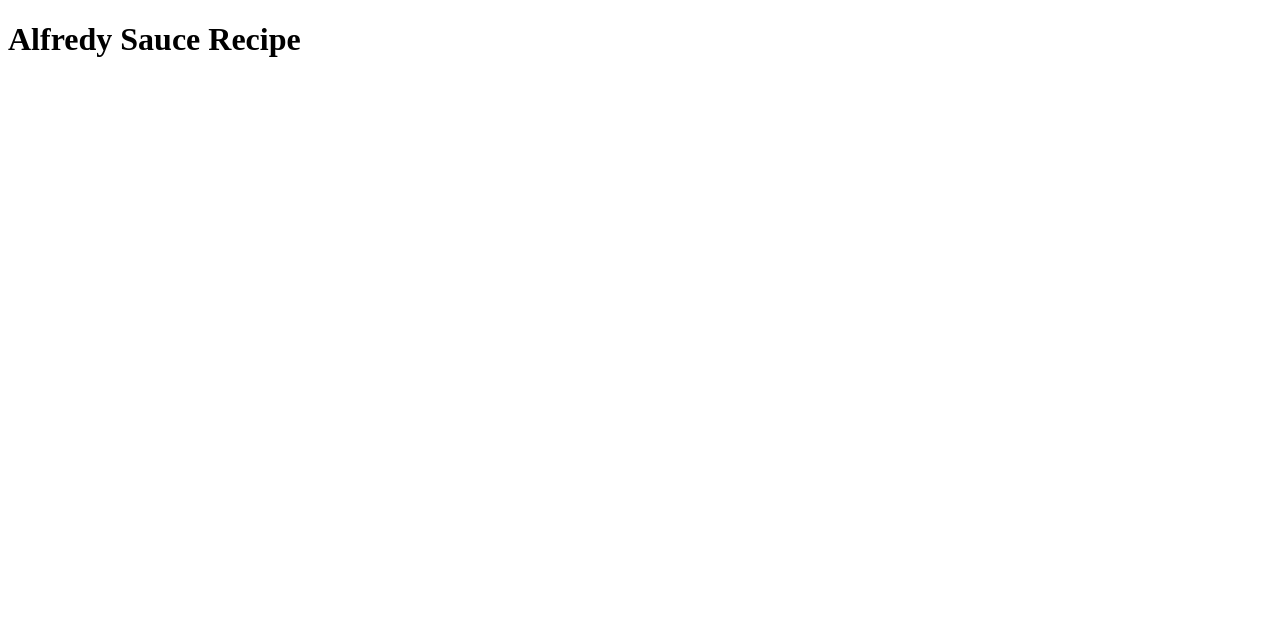
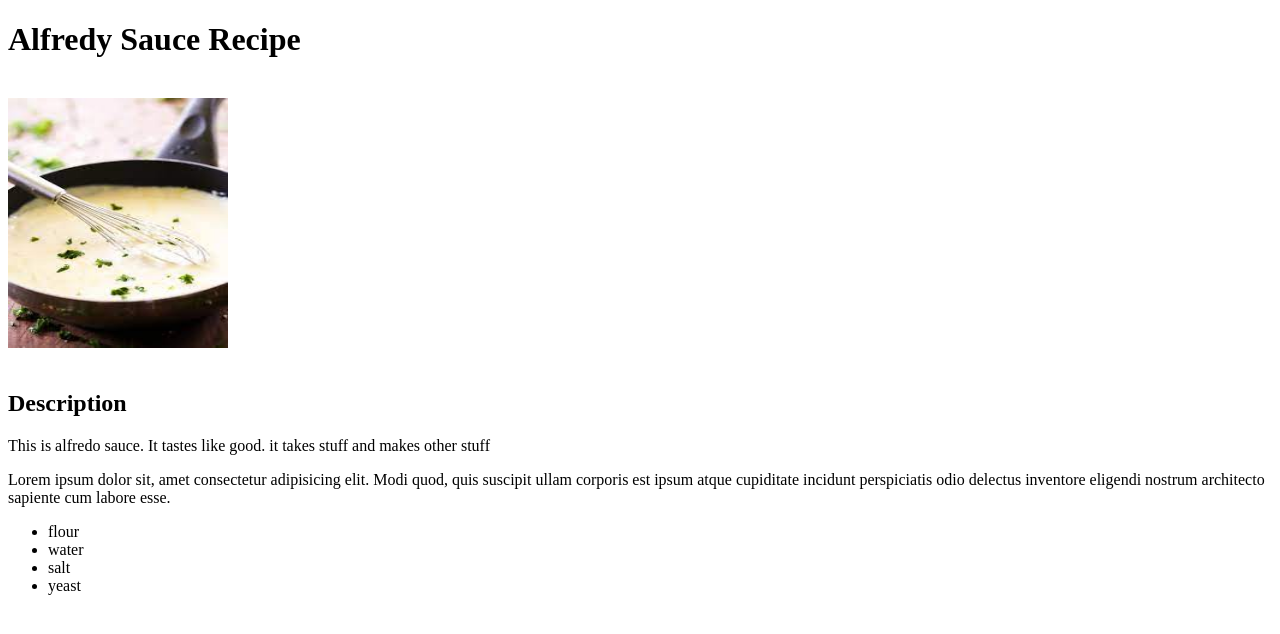
Before and after one commit to bscruggs99/odin-recipes, a plain HTML site: page recipes/alfredo.html in a window 1280 px wide. Drawn offline with Linux system fonts and the light colour scheme.

Commit message:
updated recipe pages

```diff
--- a/recipes/alfredo.html
+++ b/recipes/alfredo.html
@@ -10,5 +10,35 @@
 
     <h1>Alfredy Sauce Recipe</h1>
 
+
+    <br>
+    <img src="images/alfredo.jpeg" height="250" width="220">
+
+    <br>
+    <br>
+    <h2>Description</h2>
+
+    <p>
+        This is alfredo sauce. It tastes like good.  it takes stuff and makes other stuff
+    </p>
+
+    <p>
+Lorem ipsum dolor sit, amet consectetur adipisicing elit. Modi quod, quis suscipit ullam corporis est ipsum atque cupiditate incidunt perspiciatis odio delectus inventore eligendi nostrum architecto sapiente cum labore esse.
+
+    </p>
+
+    <div>
+
+<ul>
+
+<li>flour</li>
+<li>water</li>
+<li>salt</li>
+<li>yeast</li>
+
+</ul>
+
+    </div>
+
 </body>
 </html>
```
Also changed, not shown: recipes/bread.html (+29 -0 lines), recipes/cookies.html (+30 -0 lines).
